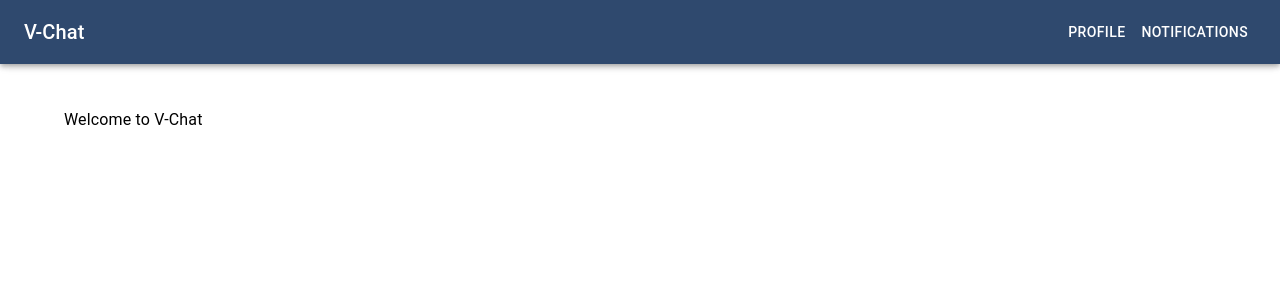
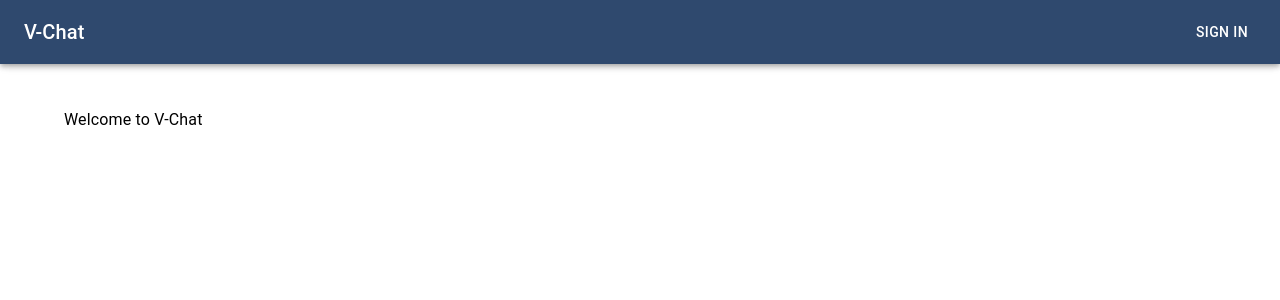
Before and after one commit to tyeb11/V-Chat, a React (Create React App) app in the folder client/: page / in a window 1280 px wide. Shown: the top 300 px of the page. Built offline with nearby package versions, Linux system fonts and the light colour scheme.

Commit message:
updates header component

```diff
--- a/client/package.json
+++ b/client/package.json
@@ -14,7 +14,6 @@
     "axios": "^1.2.1",
     "react": "^18.2.0",
     "react-dom": "^18.2.0",
-    "react-icons": "^4.7.1",
     "react-redux": "^8.0.5",
     "react-router-dom": "^6.4.5",
     "react-scripts": "5.0.1",
--- a/client/src/components/Header.component.jsx
+++ b/client/src/components/Header.component.jsx
@@ -18,8 +18,8 @@ function Header(props) {
   const navigate = useNavigate();
   const drawerWidth = 240;
   let navItems = [];
-  if (true) {
-    navItems = ["profile", "notifications"];
+  if (false) {
+    navItems = ["Profile", "Notifications"];
   } else {
     navItems = ["Sign in"];
   }
@@ -38,19 +38,43 @@ function Header(props) {
       </Typography>
       <Divider />
       <List>
-        {navItems.map((item) => (
+        {navItems.map((item) => {
+          if (item == "profile") {
+            return (
               <ListItem key={item} disablePadding>
                 <ListItemButton sx={{ textAlign: "center" }}>
                   <ListItemText primary={item} />
                 </ListItemButton>
               </ListItem>
-        ))}
+            );
+          } else if (item == "notifications") {
+            return (
+              <ListItem key={item} disablePadding>
+                <ListItemButton sx={{ textAlign: "center" }}>
+                  <ListItemText primary={item} />
+                </ListItemButton>
+              </ListItem>
+            );
+          } else {
+            return (
+              <ListItem key={item} disablePadding>
+                <ListItemButton sx={{ textAlign: "center" }}>
+                  <ListItemText primary={item} />
+                </ListItemButton>
+              </ListItem>
+            );
+          }
+        })}
       </List>
     </Box>
   );
 
   const container =
     window !== undefined ? () => window().document.body : undefined;
+
+  const handleSignInModal = () => {
+    //modal
+  };
 
   return (
     <Box sx={{ display: "flex" }}>
@@ -73,11 +97,27 @@ function Header(props) {
             V-Chat
           </Typography>
           <Box sx={{ display: { xs: "none", sm: "block" } }}>
-            {navItems.map((item) => (
-              <Button key={item} sx={{ color: "#fff" }}>
+            {navItems.map((item) => {
+              if (item == "profile") {
+                return (
+                  <IconButton></IconButton> //profile icon tag
+                );
+              } else if (item == "notifications") {
+                return (
+                  <IconButton></IconButton> //profile icon tag
+                );
+              } else {
+                return (
+                  <Button
+                    key={item}
+                    sx={{ color: "#fff" }}
+                    onClick={() => handleSignInModal()}
+                  >
                     {item}
                   </Button>
-            ))}
+                );
+              }
+            })}
           </Box>
         </Toolbar>
       </AppBar>
```
Also changed, not shown: 2 other files (tests, documents, lock files or other folders). Lines whose indentation alone changed are shown as unchanged.
